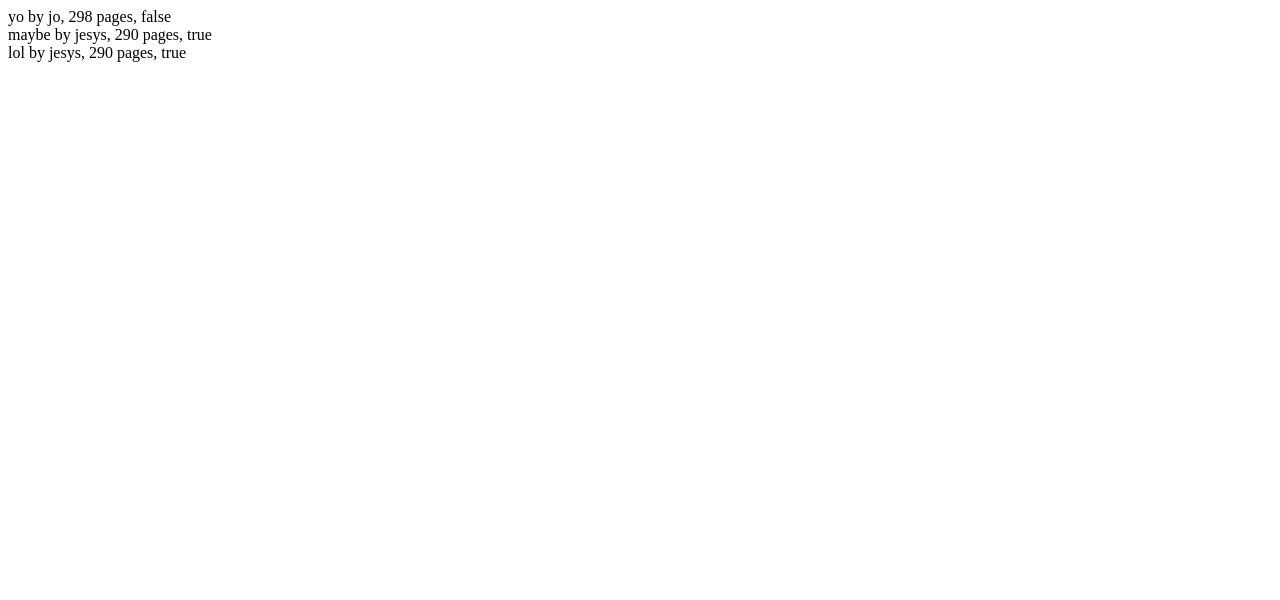
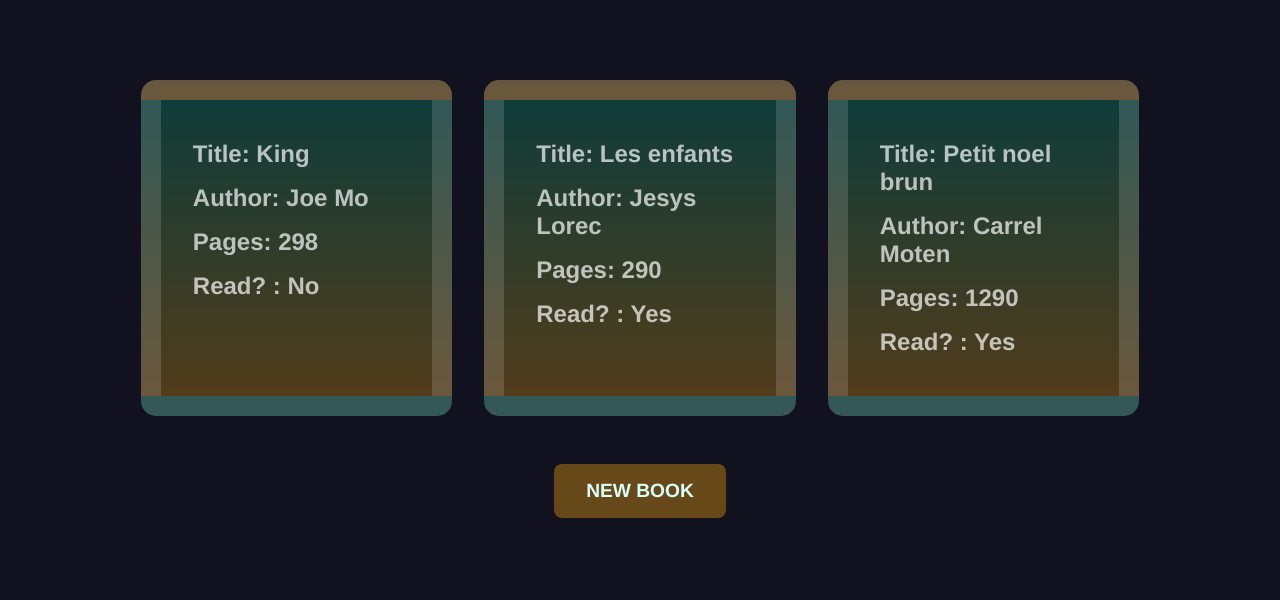
Before and after one commit to Matt-Daniaux/Library, a website: page library.html in a window 1280 px wide. Drawn offline with Linux system fonts and the light colour scheme.

Commit message:
design complet

```diff
--- a/app.js
+++ b/app.js
@@ -1,29 +1,90 @@
 const myLibrary = []
 
-function Book(title, author, pages, read) {
+function Book(title, author, pages, readChoice) {
 	this.title = title
 	this.author = author
 	this.pages = pages
-	this.read = read
+	this.read = readChoice
 }
 
 Book.prototype.info = function () {
-	return `${this.title} by ${this.author}, ${this.pages} pages, ${this.read}`
+	return `${this.title}
+			by ${this.author},
+			${this.pages} pages,
+			read: ${this.read}`
 }
 
 function addBookToLibrary(title, author, pages, read) {
-	const book = new Book(title, author, pages, read)
+	let readChoice = ''
+
+	if (read === true) {
+		readChoice = 'Yes'
+	} else {
+		readChoice = 'No'
+	}
+
+	const book = new Book(title, author, pages, readChoice)
 	myLibrary.push(book)
 }
 
-addBookToLibrary('yo', 'jo', '298', false)
-addBookToLibrary('maybe', 'jesys', '290', true)
-addBookToLibrary('lol', 'jesys', '290', true)
+addBookToLibrary('King', 'Joe Mo', '298', false)
+addBookToLibrary('Les enfants', 'Jesys Lorec', '290', true)
+addBookToLibrary('Petit noel brun', 'Carrel Moten', '1290', true)
 
-myLibrary.forEach((element, index) => {
-	const newDiv = document.createElement('div')
-	newDiv.classList.add('card')
-	const container = document.querySelector('.container')
-	container.appendChild(newDiv)
-	newDiv.textContent = myLibrary[index].info()
+const container = document.querySelector('.container')
+
+function displayBook() {
+	myLibrary.forEach((element, index) => {
+		const newDiv = document.createElement('div')
+		newDiv.classList.add('card')
+
+		container.appendChild(newDiv)
+
+		const p1 = document.createElement('p')
+		p1.textContent = `Title: ${myLibrary[index].title}`
+		newDiv.appendChild(p1)
+
+		const p2 = document.createElement('p')
+		p2.textContent = `Author: ${myLibrary[index].author}`
+		newDiv.appendChild(p2)
+
+		const p3 = document.createElement('p')
+		p3.textContent = `Pages: ${myLibrary[index].pages}`
+		newDiv.appendChild(p3)
+
+		const p4 = document.createElement('p')
+		p4.textContent = `Read? : ${myLibrary[index].read}`
+		newDiv.appendChild(p4)
+	})
+}
+
+displayBook()
+
+const newBookBtn = document.querySelector('.new-book-btn')
+const formTransparent = document.querySelector('.form-transparent')
+
+newBookBtn.addEventListener('click', () => {
+	formTransparent.classList.add('blur-and-form')
 })
+
+// Form cancel btn
+const cancel = document.querySelector('.cancel')
+cancel.addEventListener('click', () => {
+	formTransparent.classList.remove('blur-and-form')
+})
+
+// Add btn
+const addBtn = document.querySelector('.addBtn')
+
+addBtn.addEventListener('click', () => {
+	const title = 'lol'
+	addBookToLibrary(title)
+
+	// Reset display
+	formTransparent.classList.remove('blur-and-form')
+
+	while (container.firstChild) {
+		container.removeChild(container.firstChild)
+	}
+	displayBook()
+})
--- a/library.html
+++ b/library.html
@@ -11,6 +11,46 @@
 	</head>
 
 	<body>
-		<div class="container"></div>
+		<div class="form-transparent">
+			<form action="" method="">
+				<div class="info">
+					<label for="title">Title:</label>
+					<input type="text" id="title" name="title" />
+				</div>
+				<div class="info">
+					<label for="author">Author:</label>
+					<input type="text" id="author" name="author" />
+				</div>
+				<div class="info">
+					<label for="pages">Number of pages:</label>
+					<input
+						type="number"
+						id="pages"
+						name="pages"
+						min="0"
+						max="7500"
+						step="10"
+					/>
+				</div>
+				<fieldset>
+					<label for="read">Read ?</label>
+					<input type="checkbox" id="read" name="read" value="true" />
+				</fieldset>
+				<div>
+					<div></div>
+					<div class="btnForm">
+						<button type="button" class="btnAdd addBtn">ADD</button>
+						<button type="button" class="btnAdd cancel">Cancel</button>
+					</div>
+				</div>
+			</form>
+		</div>
+
+		<div class="page">
+			<div class="container"></div>
+			<div>
+				<button class="new-book-btn" type="button">NEW BOOK</button>
+			</div>
+		</div>
 	</body>
 </html>
--- a/style.css
+++ b/style.css
@@ -0,0 +1,191 @@
+* {
+	font-family: Helvetica, Arial, sans-serif;
+	color: white;
+
+	border: 0px solid greenyellow;
+
+	box-sizing: border-box;
+}
+
+body {
+	margin: 0;
+	padding: 0;
+}
+
+.page {
+	padding: 5rem 1rem;
+	min-height: 100vh;
+
+	background-color: rgb(17, 17, 31);
+
+	display: flex;
+	flex-direction: column;
+	justify-items: center;
+	align-items: center;
+
+	gap: 3rem;
+}
+
+.container {
+	width: 80%;
+	height: 70%;
+
+	display: grid;
+	grid-template-columns: repeat(auto-fill, minmax(300px, 1fr));
+	grid-template-rows: repeat(auto-fill, minmax(250px, 1fr));
+
+	gap: 2rem;
+}
+
+.card {
+	padding: 2rem;
+
+	background: linear-gradient(
+		rgba(14, 88, 74, 0.618),
+		rgba(177, 122, 21, 0.406)
+	);
+
+	border-radius: 15px;
+	border: 20px solid rgba(255, 255, 255, 0.147);
+
+	font-size: 1.5rem;
+	font-weight: 700;
+}
+
+.card p {
+	color: rgba(255, 255, 255, 0.695);
+	margin: 0;
+	padding: 0.5rem 0;
+}
+
+.new-book-btn {
+	background-color: rgba(177, 122, 21, 0.536);
+
+	font-size: 1.2rem;
+	font-weight: 700;
+	color: rgb(216, 255, 248);
+
+	padding: 1rem 2rem;
+	border-radius: 0.5rem;
+}
+
+.form-transparent {
+	height: 100vh;
+	width: 100vw;
+
+	position: absolute;
+	background: transparent;
+	z-index: -1;
+
+	display: flex;
+	align-items: center;
+	justify-content: center;
+}
+
+.blur-and-form {
+	background-color: rgba(107, 104, 82, 0.85);
+	z-index: 10;
+}
+
+/* Form position */
+
+form {
+	/* display: none; */
+	background-color: rgb(28, 28, 42);
+
+	border-radius: 15px;
+
+	padding: 3rem;
+
+	display: flex;
+	flex-direction: column;
+	gap: 1.6rem;
+}
+
+form div,
+form fieldset {
+	display: grid;
+	grid-template-columns: 1fr 2fr;
+	gap: 1rem;
+}
+
+label {
+	justify-self: flex-end;
+}
+
+input[type='checkbox'] {
+	appearance: none;
+	margin: 0;
+	padding: 0;
+	cursor: pointer;
+
+	justify-self: flex-start;
+	align-self: center;
+
+	width: 1.3rem;
+	height: 1.3rem;
+	border-radius: 5px;
+	background-color: rgba(92, 232, 206, 0.218);
+
+	position: relative;
+}
+
+input[type='checkbox']::before {
+	content: '✔';
+	font-size: 1.5rem;
+	color: rgb(206, 113, 0);
+	visibility: hidden;
+
+	position: absolute;
+	bottom: 0px;
+	left: 6px;
+}
+
+input[type='checkbox']:checked::before {
+	visibility: visible;
+}
+
+fieldset {
+	padding: 0;
+	margin: 0;
+}
+
+/* Form style */
+
+label {
+	font-size: 1.6rem;
+	font-weight: 600;
+}
+
+input[type='text'],
+input[type='number'] {
+	background-color: rgba(92, 232, 206, 0.218);
+	min-width: 40ch;
+
+	border-radius: 10px;
+	padding: 0.5rem 1rem;
+
+	text-align: start;
+	font-size: 1.5rem;
+}
+
+input[type='text']:focus,
+input[type='number']:focus {
+	outline: none;
+}
+
+.btnForm {
+	grid-template-columns: 1fr 1fr;
+	gap: 2rem;
+}
+
+.btnForm .btnAdd {
+	padding: 0.5rem 4rem;
+	border-radius: 10px;
+	box-shadow: inset 0px 0px 10px 3px rgba(92, 232, 206, 0.8);
+
+	background-color: rgba(92, 232, 206, 0.5);
+
+	font-size: 1rem;
+	font-weight: 700;
+}
```
